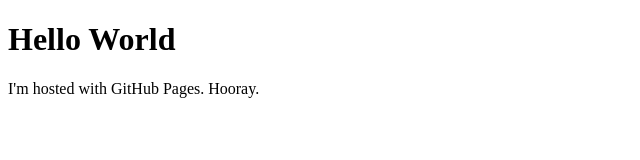
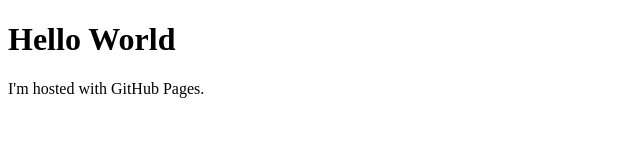
Before and after one commit to gaellia/gaellia.github.io, a plain HTML site: page index.html in a window 1280 px wide. Shown: the full height of the page, 0-640 px from the left. Drawn offline with Linux system fonts and the light colour scheme.

Commit message:
Update index.html

```diff
--- a/index.html
+++ b/index.html
@@ -2,6 +2,6 @@
 <html>
 <body>
 <h1>Hello World</h1>
-<p>I'm hosted with GitHub Pages. Hooray.</p>
+<p>I'm hosted with GitHub Pages.</p>
 </body>
 </html>
```
